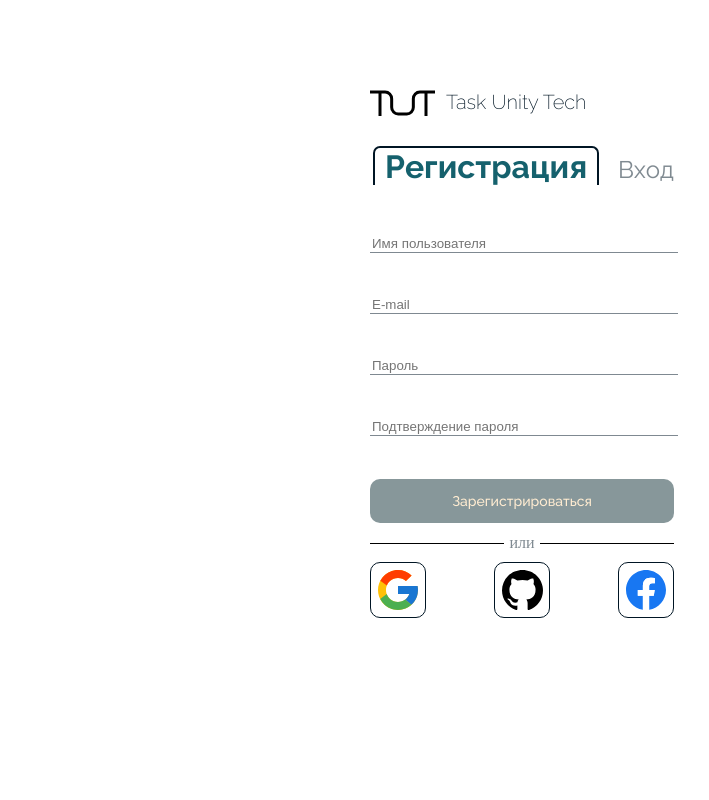
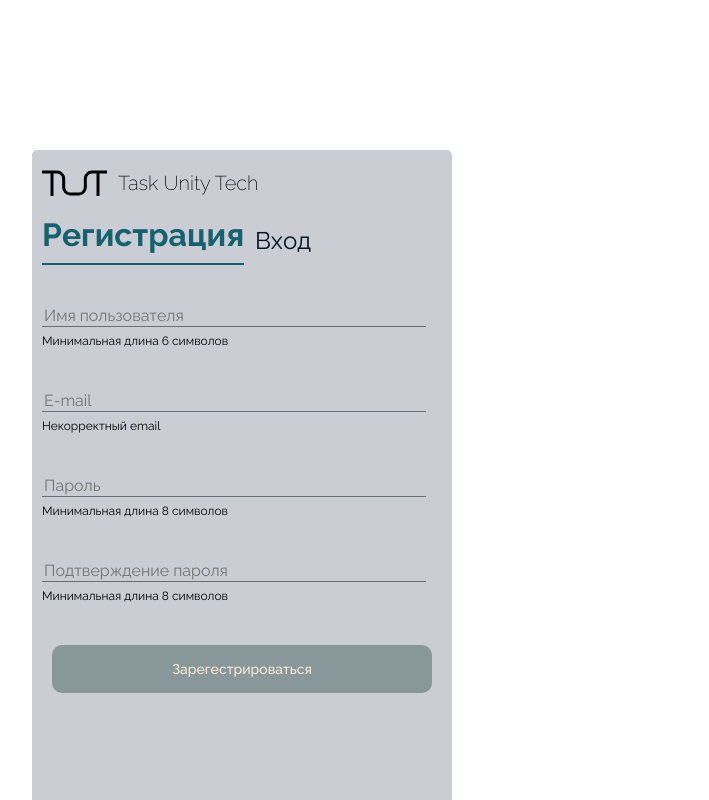
Before and after one commit to molsrg/task-manager, a Vue app in the folder client/: page / in a window 1280 px wide. Shown: the whole page, without its empty margins (118-827 px from the left). Built offline with nearby package versions, Linux system fonts and the light colour scheme.

Commit message:
Added new Style in Authorization

```diff
--- a/client/src/assets/styles/css/main.css
+++ b/client/src/assets/styles/css/main.css
@@ -59,6 +59,10 @@ button {
   color: inherit;
   background-color: transparent;
   cursor: pointer;
+}
+
+input:focus {
+  outline: none;
 }
 
 .invalid-span {
@@ -616,7 +620,7 @@ button {
 }
 .section__text-or {
   overflow: hidden;
-  color: black;
+  color: rgba(0, 21, 36, 0.5);
 }
 .section__text-or:before, .section__text-or:after {
   content: "";
@@ -702,12 +706,10 @@ button {
   gap: 11px 11px;
 }
 
-/* Скрыть оригинальные радиокнопки */
 input[type=radio] {
   display: none;
 }
 
-/* Стили для лейблов-кнопок */
 .form-button {
   display: inline-block;
   text-align: center;
@@ -718,7 +720,6 @@ input[type=radio] {
   transition: background-color 0.3s;
 }
 
-/* Изменение стилей лейбла при выборе радиокнопки */
 input[type=radio]:checked + .form-button {
   background-color: rgb(220, 232, 233);
 }
--- a/client/src/assets/styles/scss/_reset.scss
+++ b/client/src/assets/styles/scss/_reset.scss
@@ -56,3 +56,8 @@ button {
   background-color: transparent;
   cursor: pointer;
 }
+
+
+input:focus {
+  outline:none;
+}
--- a/client/src/assets/styles/scss/components/_auth.scss
+++ b/client/src/assets/styles/scss/components/_auth.scss
@@ -141,7 +141,7 @@
     // --или--
     &__text-or {
         overflow: hidden;
-        color: black;
+        color: rgba(0, 21, 36, 0.5);
     }
     &__text-or:before,
     &__text-or:after {
--- a/client/src/components/AddSomething/AddTask.vue
+++ b/client/src/components/AddSomething/AddTask.vue
@@ -89,6 +89,7 @@ export default {
         this.formattedDate = this.USER_REGISTRATIONS.split('-').reverse().join('-') + 'T00:00'
 
         new AirDatepicker(this.$refs.taskDate,{
+            // visible: true,
             position: 'right center', // позиционирование календаря
             navTitles: { // стили для отображения шапки календаря
                 days: '<strong>yyyy</strong> <i>MMMM</i>',
@@ -210,3 +211,27 @@ export default {
 
 };
 </script>
+
+<style>
+
+.air-datepicker-nav--title{
+    /* font-family: Raleway; */
+    font-size: 14px;
+}
+
+.air-datepicker-body--day-name {
+    color: red;
+}
+
+.air-datepicker-button span {
+    color: red;
+}
+
+.air-datepicker-cell.-day-.-weekend- {
+    color: red;
+}
+
+.air-datepicker-cell.-day-.-current-.-weekend- {
+    color: blue;
+}
+</style>
--- a/client/src/components/AuthApp.vue
+++ b/client/src/components/AuthApp.vue
@@ -142,11 +142,6 @@
       </div>
     </div>
   </div>
-  <div class="inputCalendar">
-    <input class="inputCal" id="input" type="text">
-    Выберите дату
-  </div>
-
 
 </template>
 
@@ -267,25 +262,6 @@ export default {
 
 
 <style scoped>
-
-.inputCalendar {
-  margin-left: 600px;
-  margin-top: 150px;
-  width: 600px;
-  height: 100px;
-  background-color: brown;
-}
-
-.inputCal{
-  margin: 20px;
-  width: 95%;
-  height: 35px;
-  border: none;
-  border-radius: 20px;
-  background: rgba(255, 255, 255, 0.2);
-}
-
-
 
 
 
--- a/client/src/components/AuthorizationClient.vue
+++ b/client/src/components/AuthorizationClient.vue
@@ -1,74 +1,93 @@
 <template>
-  <div class="auth">
-    <div class="section">
-    <div class="section__item">
-      <div class="section__logo">
-        <img class="logo__img" src="../assets/images/auth/logo.svg" alt="logo">
-        <h3 class="section__text logo__text">Task Unity Tech</h3>
+  <div class="auth-container">
+    <div :class="isReg ? 'auth-form auth-form-short' : 'auth-form '">
+      <div class="auth-form__section">
+        <img
+          src="../assets/images/auth/logo.svg"
+          alt="logo"
+        />
+        <h3 class="auth-form__section_text">Task Unity Tech</h3>
+      </div>
+      <div class="auth-form__section">
+        <button @click="changeReg" :class="isReg ? 'auth-form__section_button-inactive' : 'auth-form__section_button'">Регистрация</button>
+        <button @click="changeReg" :class="isReg ? 'auth-form__section_button' : 'auth-form__section_button-inactive'">Вход</button>
+      </div>
+      <div style="overflow: hidden;">
+        <form @submit="authUser"
+          :class="isReg ? 'form-signin ' : 'form-signin form-signin-left'"
+          action=""
+          method="post"
+          name="form"
+        >
+        <input class="auth-form-input"  type="email" placeholder="E-mail" v-model="mail">
+        <input class="auth-form-input"  type="password" placeholder="Пароль" v-model="password">
+
+        <button type="submit" class="auth-form-button">{{ auth }}</button>
+    </form>
+
+        <form @submit="authUser"
+          :class="isReg ? 'form-signup' : 'form-signup form-signup-left'"
+          action=""
+          method="post"
+          name="form"
+        >
+        <div>
+          <input class="auth-form-input" type="text" placeholder="Имя пользователя" v-model="login">
+          <span class="invalid-span" v-if="v$.login.$invalid">Минимальная длина 6 символов</span>
+          <!-- <span class="invalid-span" v-if="v$.login.$error">Неправильное имя</span> -->
+
+        </div>
+        <div>
+          <input class="auth-form-input"  type="text" placeholder="E-mail" v-model="mail">
+          <span class="invalid-span" v-if="v$.mail.$invalid">Некорректный email</span>
+          <!-- <span class="invalid-span" v-if="v$.mail.$error">Эта почта уже была зерегестрирована</span> -->
+        </div>
+        <div>
+          <input class="auth-form-input"  type="password" placeholder="Пароль"  v-model="password">
+          <span class="invalid-span" v-if="v$.password.$invalid">Минимальная длина 8 символов</span>
+        </div>
+        <div>
+          <input class="auth-form-input"  type="password" placeholder="Подтверждение пароля" v-model="confirm_password" >
+          <span class="invalid-span" v-if="v$.confirm_password.$invalid">Минимальная длина 8 символов</span>
+        </div>
+
+          <button type="submit" class="auth-form-button">{{ auth }}</button>
+      </form>
       </div>
     </div>
-
-    <div class="section__item">
-      <div class="section__auth">
-        <h3 class="section__title">{{ title }}</h3>
-        <button @click="AuthOrReg" class="section__subtitle">{{ subtitle }}</button>
-      </div>
-    </div>
-
-    <div class="section__item">
-
-      <form action="" method="post" @submit="authUser">
-          <input v-if="this.title == 'Регистрация'" class="section__input" type="text" placeholder="Имя пользователя" required v-model="login">
-          <input class="section__input" type="email" placeholder="E-mail" v-model="mail" required>
-          <input class="section__input" type="password" placeholder="Пароль" v-model="password" required minlength="8" maxlength="128" pattern="[0-9A-Za-z]+" title="Пароль может содержать латинские буквы и цифры. Обязательно наличие 1 буквы.">
-          <input v-if="this.title == 'Регистрация'" class="section__input" type="password" placeholder="Подтверждение пароля" v-model="confirm_password" required minlength="8" maxlength="128" pattern="[0-9A-Za-z]+" title="Пароль может содержать латинские буквы и цифры. Обязательно наличие 1 буквы.">
-
-          <div class="section__alert-forget">
-            <span id="blink1" class="section__alert">{{this?.errors[0]}} </span>
-            <a v-if="this.title == 'Вход'" class="section__forget" href="#">Забыли пароль?</a>
-          </div>
-          <button type="submit" class="section__button">{{ auth }}</button>
-      </form>
-
-      <div class="section__item">
-          <div class="section__text-or">
-              <span>или</span>
-            </div>
-
-          <div class="section__bt-container">
-            <a href="https://accounts.google.com/o/oauth2/auth?client_id=429829081659-l7g63tlu2g45o46vkf54l5sk8i2rqjq1&redirect_uri=http://localhost:8080/waiting&response_type=code&scope=https://www.googleapis.com/auth/userinfo.profile&state=123"><img src="../assets/images/auth/google.svg"></a>
-
-            <a href="https://github.com/login/oauth/authorize?scope=user:email&client_id=db3492f883c60a412c39&redirect_uri=http://localhost:8080/waiting"> <img src="../assets/images/auth/github.svg"></a>
-
-            <a href="https://oauth.yandex.ru/authorize?client_id=5b1b15fa24b542948bbd72ac320d6b9f&redirect_uri=http://localhost:8080/waiting&response_type=code"> <img src="../assets/images/auth/facebook.svg"></a>
-          </div>
-      </div>
-
-    </div>
-
   </div>
-</div>
 </template>
 
 <script>
 import axios from 'axios'
+import { useVuelidate } from '@vuelidate/core'
+import { required, minLength, email } from '@vuelidate/validators'
 
 export default {
+  setup () {
+        return {
+            v$: useVuelidate()
+        }
+    },
   data(){
     return {
       login: '',
       mail: '',
       password: '',
       confirm_password: '',
+      auth: 'Зарегестрироваться',
 
-
-      title: 'Регистрация',
-      subtitle: 'Вход',
-      auth: 'Зарегистрироваться',
+    isReg: false,
       errors: [],
 
     }
   },
+  validations: {
+    login: { required, minLength: minLength(6) },
+    mail: { required, email },
+    password: { required,  minLength: minLength(8)},
+    confirm_password: { required,  minLength: minLength(8) },
+    },
 
   mounted(){
     if(localStorage.getItem('AccessToken')){
@@ -76,16 +95,22 @@ export default {
     }
   },
   methods: {
+    changeReg(){
+      this.isReg = !this.isReg
+      this.auth = this.auth == 'Войти' ?  'Зарегестрироваться' : 'Войти'
+    },
 
-    authUser(event) {
+    async authUser(event) {
       event.preventDefault();
-      this.validForm()
+
+      const isFormCorrect = await this.v$.$validate()
+            if (!isFormCorrect) return
 
       if(this.errors.length == 0){
         let data = {}
         let type = ''
 
-        if(this.auth == 'Зарегистрироваться'){
+        if(this.auth == 'Зарегестрироваться'){
           data = {
           username: this.login,
           email: this.mail,
@@ -180,3 +205,152 @@ export default {
   }
 }
 </script>
+
+
+<style>
+.auth-container{
+  position: fixed;
+  top: 150px;
+  left: 150px;
+
+}
+
+.auth-form{
+  background-color: #cacdd3;
+  max-height: 650px;
+  width: 400px;
+
+  display: flex;
+  flex-direction: column;
+  gap: 20px;
+
+  border-radius: 5px;
+  overflow: hidden;
+  transition: all 0.5s ease;
+
+  font-family: Raleway;
+  padding:20px 10px ;
+}
+
+.auth-form-short{
+  max-height: 500px;
+}
+
+.auth-form__section {
+  display: flex;
+  gap: 11px;
+  align-items: center;
+}
+
+.auth-form__section h3{
+  font-size: 20px;
+  font-weight: 200;
+}
+
+
+.auth-form__section_button {
+  font-size: 32px;
+  font-weight: 700;
+
+  padding-bottom: 10px;
+  color: #15616D;
+
+  border-bottom: solid 2px #15616D;
+  transition: all 0.25s ease;
+  cursor: pointer;
+}
+
+.auth-form__section_button-inactive {
+
+  font-family: Raleway;
+  font-size: 24px;
+  font-weight: 400;
+
+  color: #001524;
+  cursor: pointer;
+}
+
+
+
+
+
+
+.form-signin {
+  display: flex;
+  flex-direction: column;
+  /* background-color: red; */
+  gap: 41px;
+  padding-top:10px;
+  width: 100%;
+  height: 375px;
+
+  transition: opacity 0.5s ease, transform 0.5s ease;
+}
+
+.form-signin-left {
+  transform: translateX(-400px);
+}
+
+.form-signup {
+
+  display: flex;
+  flex-direction: column;
+  gap: 41px;
+  padding-top:10px;
+  /* background-color: blue; */
+  width: 100%;
+  height: 375px;
+
+  position: relative;
+  top: -375px;
+  left: 400px;
+  transition: all 0.5s ease;
+}
+
+.form-signup-left {
+  transform: translateX(-400px);
+}
+
+
+.auth-form-input{
+  margin: 0 auto;
+  width:95%;
+  margin-bottom: 3px;
+  outline: none;
+  border: 0px solid white;
+  border-bottom: 1px solid rgba(0, 21, 36, 0.5);
+  background: transparent;
+
+  font-family: Raleway;
+  font-size: 16px;
+}
+
+.auth-form-button{
+  width: 95%;
+  margin: 0 auto;
+  padding: 16px 53px;
+  border-radius: 10px;
+
+  font-size: 14px;
+  font-weight: 500;
+
+
+  color: rgba(255, 236, 209, 1);
+  background:rgba(135, 151, 154, 1);
+
+  cursor: pointer;
+}
+
+
+
+.auth-form-container{
+  width: 90%;
+  margin: 0 auto;
+  display: flex;
+  justify-content: space-between;
+}
+
+
+
+
+</style>
```
Also changed, not shown: client/src/assets/styles/scss/components/AddTask&AddTaskList/_main.scss (+3 -8 lines), client/src/components/AddSomething/AddTaskList.vue (+0 -57 lines), 1 other file (tests, documents, lock files or other folders).
